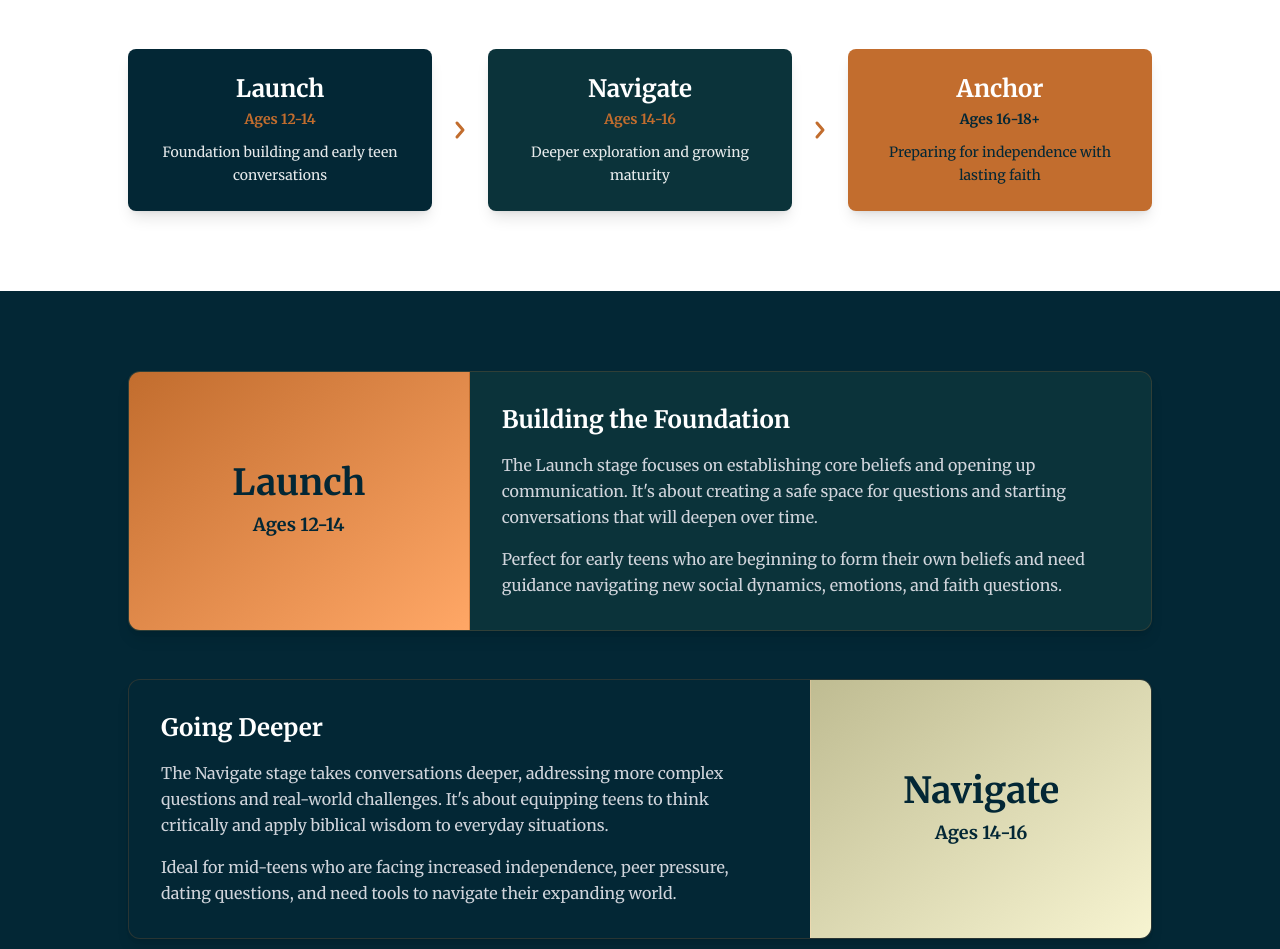
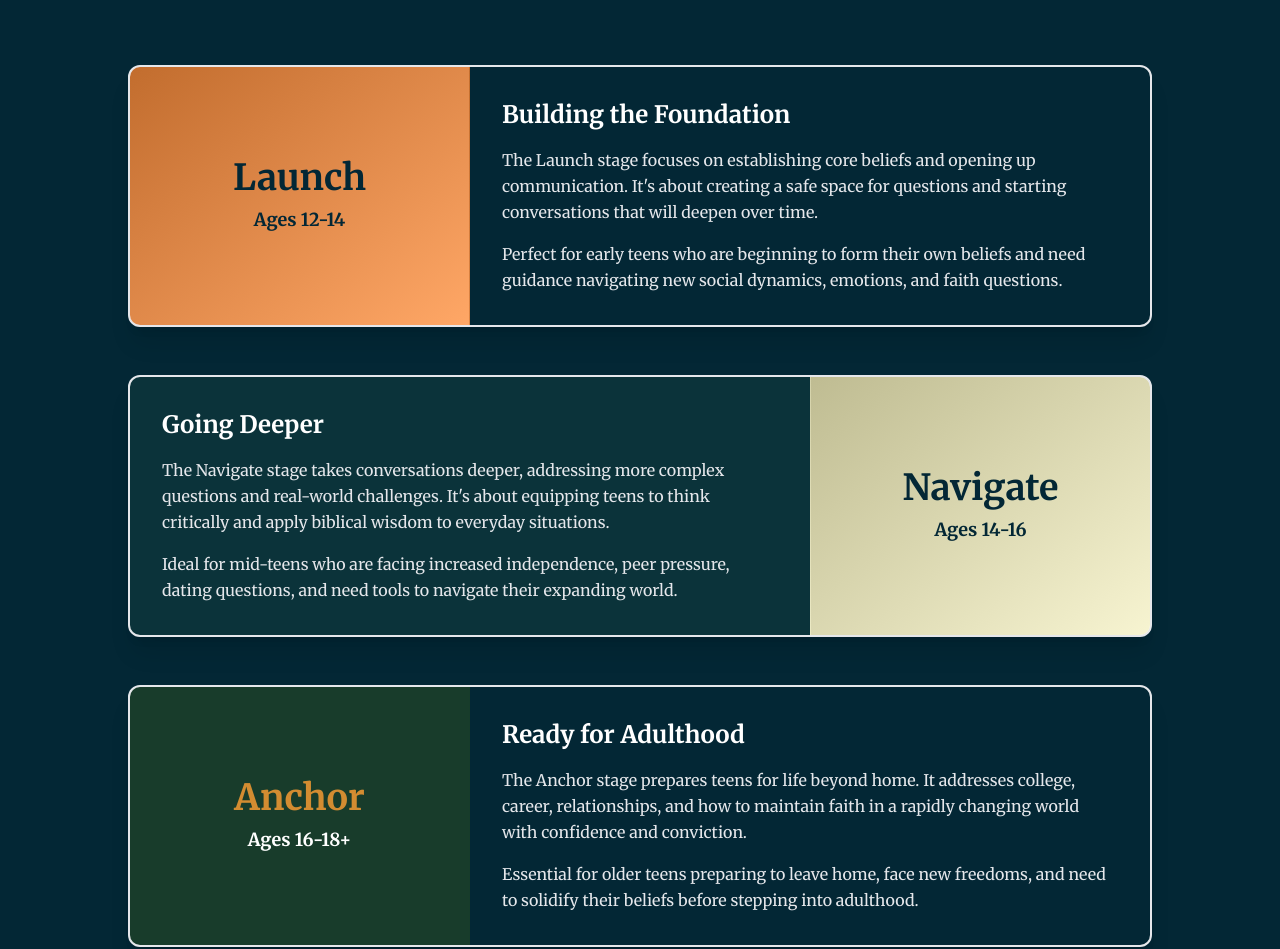
Before and after one commit to rdhefner/anchored, a Next.js app: page /about in a window 1280 px wide. Shown: the part 744-1693 px from the top of the page. Built offline with nearby package versions, Linux system fonts and the light colour scheme.

Commit message:
updated about

```diff
--- a/src/components/AboutContent.tsx
+++ b/src/components/AboutContent.tsx
@@ -5,7 +5,6 @@ import { motion } from "framer-motion";
 import useEmblaCarousel from "embla-carousel-react";
 import { Disclosure } from "@headlessui/react";
 import { FiChevronDown } from "react-icons/fi";
-import StageTimeline from "./StageTimeline";
 import FocusAreaCard from "./FocusAreaCard";
 import TopicPreview from "./TopicPreview";
 import ScriptureCallout from "./ScriptureCallout";
@@ -166,33 +165,27 @@ export default function AboutContent() {
         </div>
       </section>
 
-      {/* The Framework Explained */}
-      <section className="py-20 px-6 bg-white">
-        <div className="max-w-6xl mx-auto">
-          <div className="text-center mb-12">
-            <h2 className="text-3xl md:text-4xl font-heading font-bold text-navy-900 mb-4">
+      {/* The Anchored Framework */}
+      <section className="py-20 px-6 bg-navy-900">
+        <div className="max-w-5xl mx-auto">
+          <div className="text-center mb-16">
+            <h2 className="text-3xl md:text-4xl font-heading font-bold text-white mb-4">
               The Anchored Framework
             </h2>
-            <p className="text-lg text-gray-700 max-w-3xl mx-auto">
+            <p className="text-lg text-gray-300 max-w-3xl mx-auto">
               Three books. Three developmental stages. One comprehensive approach
               that meets your teen exactly where they are.
             </p>
           </div>
 
-          <StageTimeline />
-        </div>
-      </section>
-
-      {/* Individual Book Descriptions */}
-      <section className="py-20 px-6 bg-navy-900">
-        <div className="max-w-5xl mx-auto space-y-12">
-          {/* Launch Book */}
+          <div className="space-y-12">
+            {/* Launch Book */}
           <motion.div
             initial={{ opacity: 0, x: -20 }}
             whileInView={{ opacity: 1, x: 0 }}
             transition={{ duration: 0.6 }}
             viewport={{ once: true }}
-            className="bg-navy-800 rounded-xl shadow-lg overflow-hidden border border-gold/20"
+            className="bg-white rounded-xl shadow-xl overflow-hidden border-2 border-gray-200"
           >
             <div className="md:flex">
               <div className="md:w-1/3 bg-gradient-to-br from-gold to-gold-light p-8 flex items-center justify-center border-r border-gold/20">
@@ -201,16 +194,16 @@ export default function AboutContent() {
                   <p className="text-navy-900 text-lg font-semibold">Ages 12-14</p>
                 </div>
               </div>
-              <div className="md:w-2/3 p-8">
+              <div className="md:w-2/3 p-8 bg-navy-900">
                 <h4 className="text-2xl font-heading font-bold text-white mb-4">
                   Building the Foundation
                 </h4>
-                <p className="text-gray-300 leading-relaxed mb-4">
+                <p className="text-gray-200 leading-relaxed mb-4">
                   The Launch stage focuses on establishing core beliefs and opening up
                   communication. It&apos;s about creating a safe space for questions and
                   starting conversations that will deepen over time.
                 </p>
-                <p className="text-gray-300 leading-relaxed">
+                <p className="text-gray-200 leading-relaxed">
                   Perfect for early teens who are beginning to form their own beliefs
                   and need guidance navigating new social dynamics, emotions, and faith questions.
                 </p>
@@ -224,25 +217,25 @@ export default function AboutContent() {
             whileInView={{ opacity: 1, x: 0 }}
             transition={{ duration: 0.6 }}
             viewport={{ once: true }}
-            className="bg-navy-900 rounded-xl shadow-lg overflow-hidden border border-gold/20"
+            className="bg-white rounded-xl shadow-xl overflow-hidden border-2 border-gray-200"
           >
             <div className="md:flex md:flex-row-reverse">
-              <div className="md:w-1/3 bg-gradient-to-br from-navigate-text to-navigate-accent p-8 flex items-center justify-center border-l border-gold/20">
+              <div className="md:w-1/3 bg-gradient-to-br from-navigate-text to-navigate-accent p-8 flex items-center justify-center border-l border-navigate-text/20">
                 <div className="text-center">
                   <h3 className="text-4xl font-heading font-bold text-navy-900 mb-2">Navigate</h3>
                   <p className="text-navy-900 text-lg font-semibold">Ages 14-16</p>
                 </div>
               </div>
-              <div className="md:w-2/3 p-8">
+              <div className="md:w-2/3 p-8 bg-navy-800">
                 <h4 className="text-2xl font-heading font-bold text-white mb-4">
                   Going Deeper
                 </h4>
-                <p className="text-gray-300 leading-relaxed mb-4">
+                <p className="text-gray-200 leading-relaxed mb-4">
                   The Navigate stage takes conversations deeper, addressing more complex
                   questions and real-world challenges. It&apos;s about equipping teens to think
                   critically and apply biblical wisdom to everyday situations.
                 </p>
-                <p className="text-gray-300 leading-relaxed">
+                <p className="text-gray-200 leading-relaxed">
                   Ideal for mid-teens who are facing increased independence, peer pressure,
                   dating questions, and need tools to navigate their expanding world.
                 </p>
@@ -256,31 +249,32 @@ export default function AboutContent() {
             whileInView={{ opacity: 1, x: 0 }}
             transition={{ duration: 0.6 }}
             viewport={{ once: true }}
-            className="bg-navy-800 rounded-xl shadow-lg overflow-hidden border border-gold/20"
+            className="bg-white rounded-xl shadow-xl overflow-hidden border-2 border-gray-200"
           >
             <div className="md:flex">
-              <div className="md:w-1/3 bg-anchor-bg p-8 flex items-center justify-center border-r border-gold/20">
+              <div className="md:w-1/3 bg-anchor-bg p-8 flex items-center justify-center border-r border-anchor-bg/20">
                 <div className="text-center">
                   <h3 className="text-4xl font-heading font-bold text-anchor-text mb-2">Anchor</h3>
                   <p className="text-white text-lg font-semibold">Ages 16-18+</p>
                 </div>
               </div>
-              <div className="md:w-2/3 p-8">
+              <div className="md:w-2/3 p-8 bg-navy-900">
                 <h4 className="text-2xl font-heading font-bold text-white mb-4">
                   Ready for Adulthood
                 </h4>
-                <p className="text-gray-300 leading-relaxed mb-4">
+                <p className="text-gray-200 leading-relaxed mb-4">
                   The Anchor stage prepares teens for life beyond home. It addresses
                   college, career, relationships, and how to maintain faith in a
                   rapidly changing world with confidence and conviction.
                 </p>
-                <p className="text-gray-300 leading-relaxed">
+                <p className="text-gray-200 leading-relaxed">
                   Essential for older teens preparing to leave home, face new freedoms,
                   and need to solidify their beliefs before stepping into adulthood.
                 </p>
               </div>
             </div>
           </motion.div>
+          </div>
         </div>
       </section>
 
```
